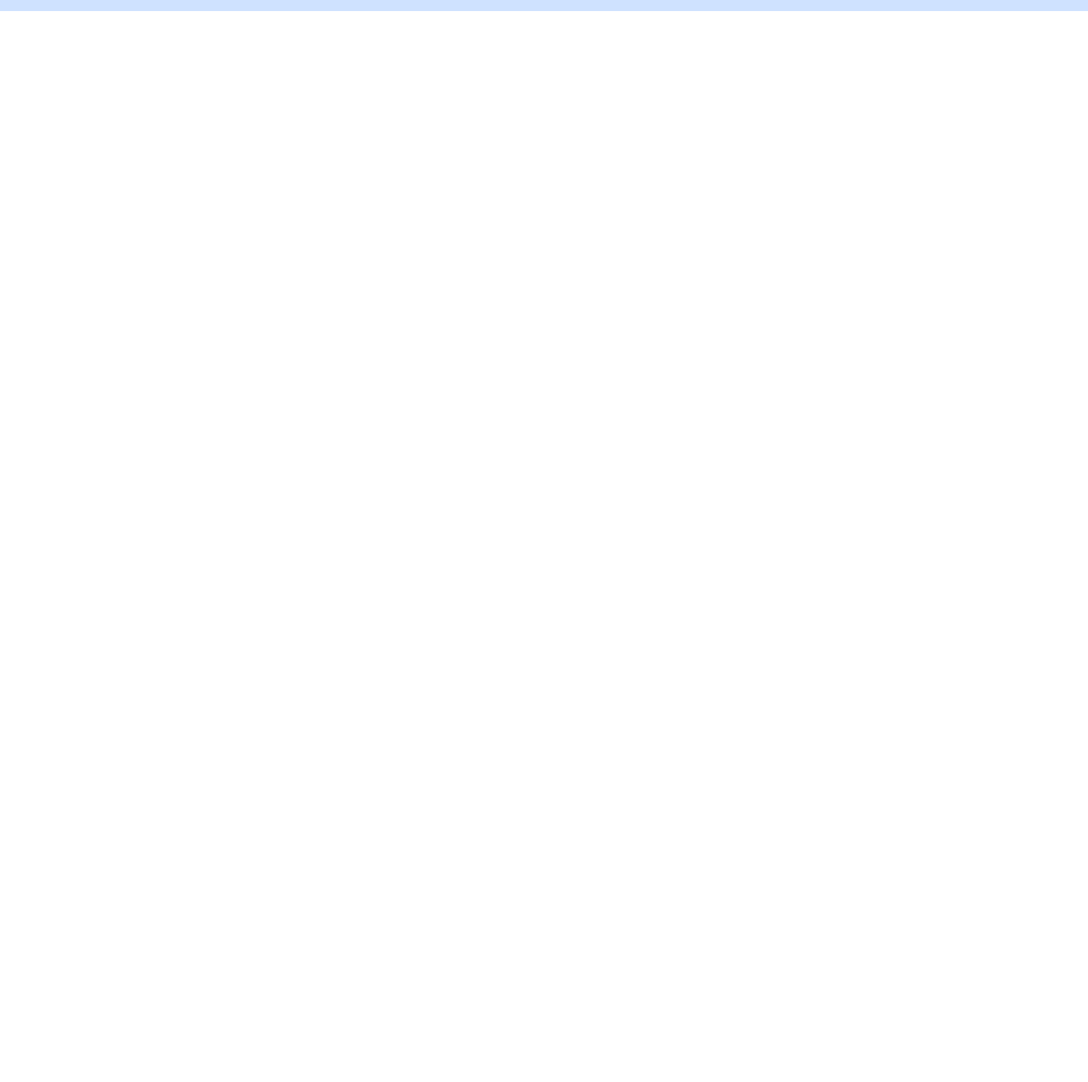
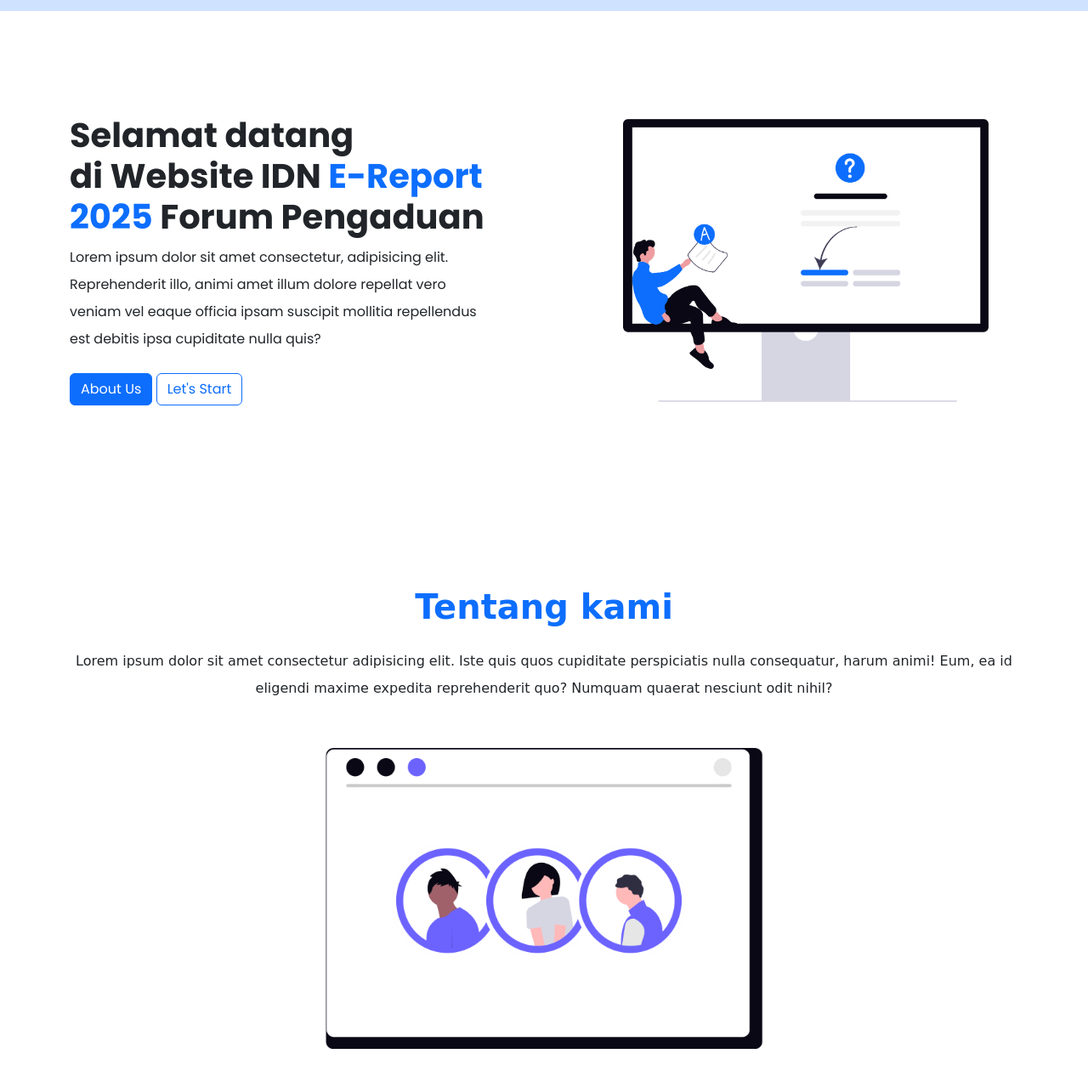
Before and after one commit to Danishizz/E-report-Website-dnsh-, a plain HTML site: page index.html in a window 1280 px wide. Shown: the part 59-1332 px from the top of the page at 85% size. Before the commit the page ends 800 px from the top, so only its background shows below. Drawn offline with nearby package versions, Linux system fonts and the light colour scheme; a web font is replaced by a local one.

Commit message:
Hero & About

```diff
--- a/assets/style.css
+++ b/assets/style.css
@@ -1,7 +1,92 @@
 @import url('https://fonts.googleapis.com/css2?family=Lobster+Two:ital,wght@0,400;0,700;1,400;1,700&family=Macondo&family=Pixelify+Sans:wght@400..700&family=Playwrite+AU+QLD:wght@100..400&family=Poppins:ital,wght@0,100;0,200;0,300;0,400;0,500;0,600;0,700;0,800;0,900;1,100;1,200;1,300;1,400;1,500;1,600;1,700;1,800;1,900&family=SUSE+Mono:ital,wght@0,100..800;1,100..800&family=Sacramento&family=Satisfy&display=swap');
+html {
+    scroll-behavior: smooth;
+}
 
-body {
+.about {
+    transition-timing-function: var(--ease-smooth-in-out);
+    transition-duration       : 0.9s;
+    transition-delay          : 0.6s;
+    opacity                   : 1;
+    transition-property       : opacity, transform;
+    transform                 : translateY(0px);
+    visibility: visible;
+}
+
+nav {
     font-family: "Macondo", cursive;
     font-weight: 400;
     font-style: normal;
 }
+
+body {
+    font-family: "Poppins", sans-serif;
+    font-weight: 400;
+    font-style: normal;
+}
+
+section {
+    padding-top: 100px;
+    padding-bottom: 50px;
+}
+
+.hero .col img {
+    width: 500px;
+}
+
+.hero .col p {
+    width: 500px;
+}
+
+.about {
+    font-family: "Macondo", cursive;
+    font-weight: 400;
+    font-style: normal;
+    /* scroll */
+    opacity: 1;
+    transform: translateY(40px);
+    transition: opacity 0.8s ease, transform 0.8s ease;
+    transition-delay: 1.2s; /* delay masuk */
+}
+
+.about .col img {
+    width: 600px;
+}
+
+
+/* Responsive */
+@media (max-width: 1024px) {
+    .hero .col img {
+        width: 400px;
+    }
+    .hero .col p {
+        font-size: 14px;
+        width: 300px;
+    }
+}
+ @media  (max-width: 992px) {
+    #hero {
+        padding-top: 50px;
+    }
+    .hero .col img {
+        width: 300px;
+    }
+    .hero .col p {
+        width: 100%;
+    }
+    .about .col img {
+        width: 300px;
+    }
+    .about .col p {
+        font-size: 14px;
+    }
+}
+
+@media (min-width: 1025px) and (max-width: 1099px) {
+    .hero .col img {
+        width: 400px;
+    }
+    .hero .col p {
+        width: 100%;
+    }
+}
--- a/index.html
+++ b/index.html
@@ -37,8 +37,47 @@
             </div>
          </div>
     </nav>
+    <!-- Navbar end -->
 
+    <!-- Hero -->
+     <section id="hero">
+        <div class="container">
+            <div class="hero row flex-nowrap align-items-center justify-content-between flex-column gap-5 flex-md-row gap-md-0">
+                <div class="col text-center text-md-start">
+                <h1 class="fw-bold">Selamat datang <br>
+                    di Website IDN <span class="text-primary"> E-Report 2025 </span>
+                Forum Pengaduan </h1>
+                <p class="lh-lg mb-4">Lorem ipsum dolor sit amet consectetur,
+                    adipisicing elit. Reprehenderit illo, animi amet illum dolore repellat vero
+                    veniam vel eaque officia ipsam suscipit mollitia repellendus est debitis ipsa
+                    cupiditate nulla quis?
+                </p>
+                <div>
+                    <a class="btn btn-primary" href="#about">About Us</a>
+                    <a class="btn btn-outline-primary" href="">Let's Start</a>
+                </div>
+                </div>
+                <div class="col d-flex justify-content-center justify-content-lg-end">
+                    <img src="/assets/images/hero.png" alt="">
+                </div>
+            </div>
+        </div>
+     </section>
+     <!-- Hero end -->
 
+     <!-- About -->
+    <section id="about">
+        <div class="container">
+            <div class="about row">
+                <div class="col text-center">
+                    <h1 class="fw-bold mb-4 text-primary">Tentang kami</h1>
+                    <p class="lh-lg mb-4">Lorem ipsum dolor sit amet consectetur adipisicing elit. Iste quis quos cupiditate perspiciatis nulla consequatur, harum animi! Eum, ea id eligendi maxime expedita reprehenderit quo? Numquam quaerat nesciunt odit nihil?</p>
+                    <img src="assets/images/about.png" alt="">
+                </div>
+            </div>
+        </div>
+    </section>
+    <!-- About end -->
 
     <!-- js bootstrap -->
      <script src="https://cdn.jsdelivr.net/npm/bootstrap@5.3.8/dist/js/bootstrap.bundle.min.js" integrity="sha384-FKyoEForCGlyvwx9Hj09JcYn3nv7wiPVlz7YYwJrWVcXK/BmnVDxM+D2scQbITxI" crossorigin="anonymous"></script>
```
Also changed, not shown: assets/images/about.png (added), assets/images/hero.png (added), assets/script.js (deleted), 1 other file.
